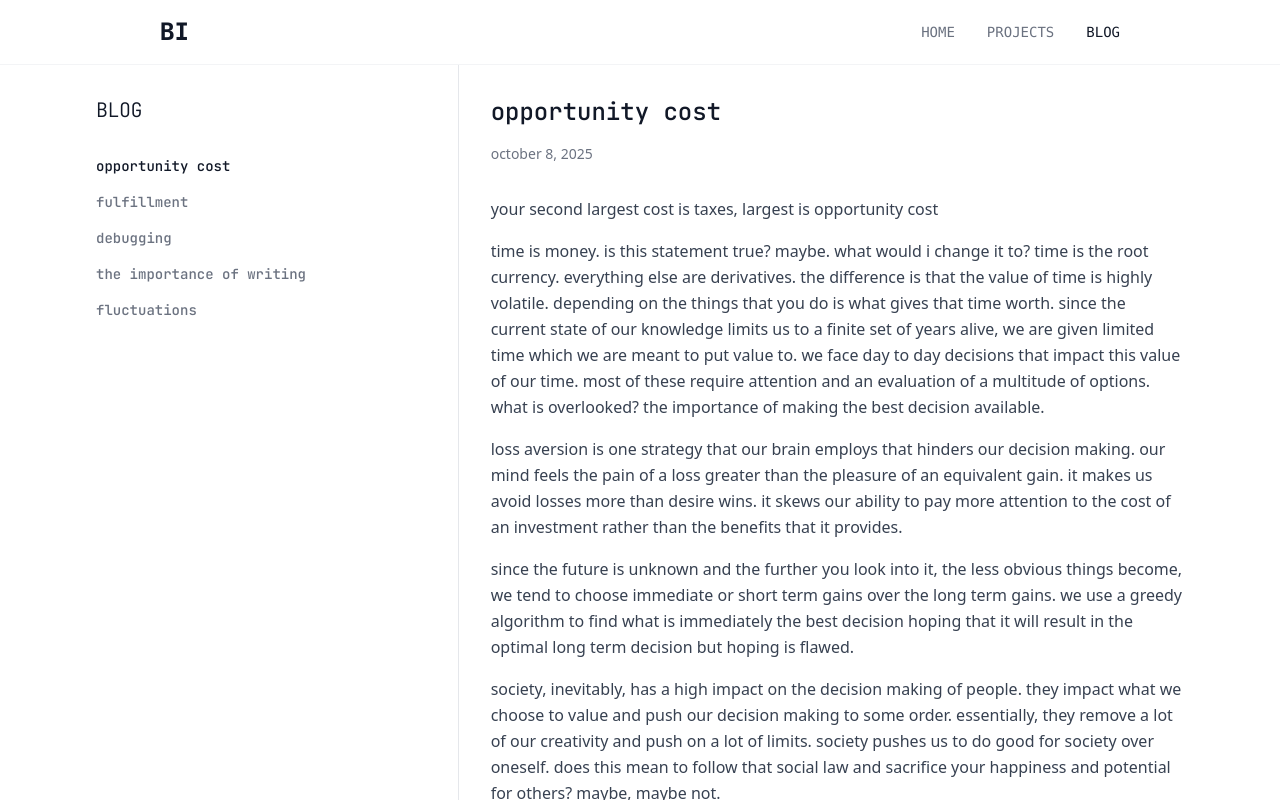
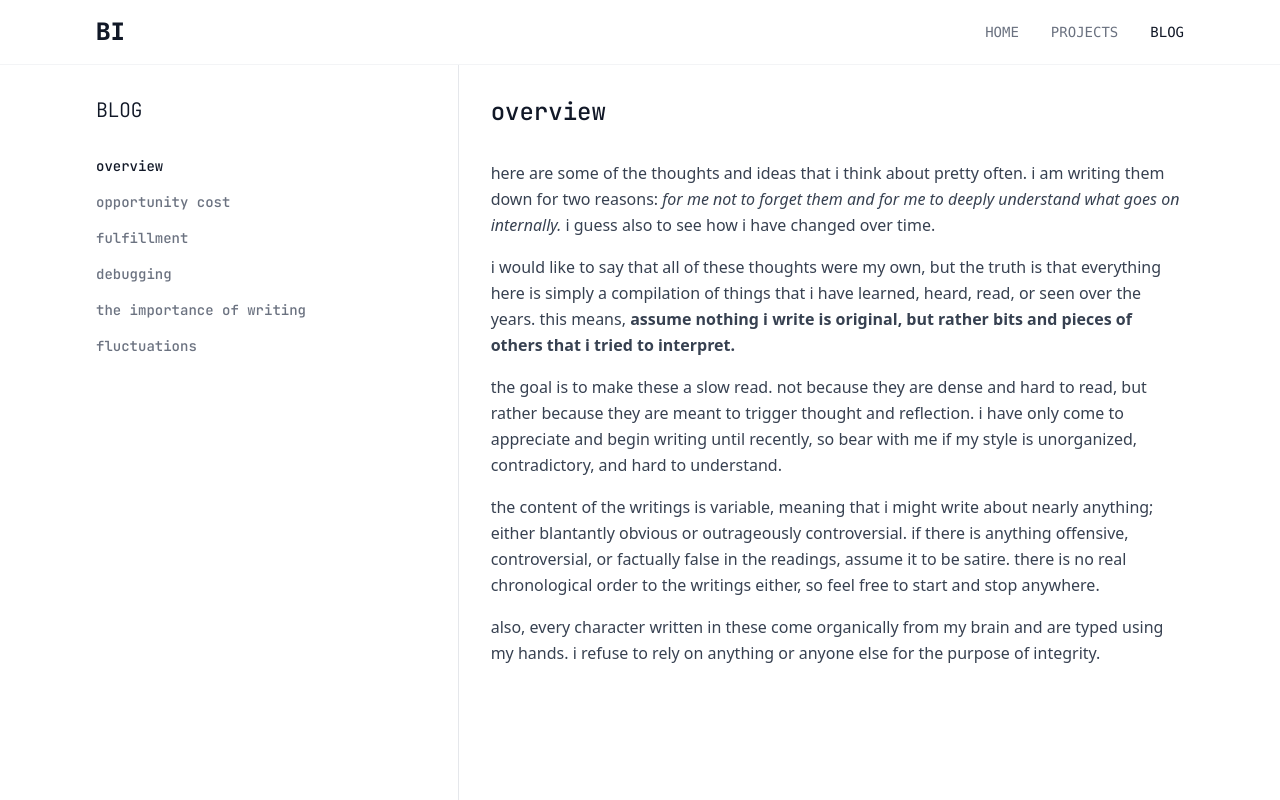
Before and after one commit to brinzunza/portfolio, a Next.js app in the folder web-portfolio/: page /blog in a window 1280 px wide. Built offline with nearby package versions, Linux system fonts and the light colour scheme.

Commit message:
added overview to both projects and blog

```diff
--- a/web-portfolio/src/components/BlogPost.tsx
+++ /dev/null
@@ -1,69 +0,0 @@
-import { useState } from 'react';
-import { X } from 'lucide-react';
-import { useReading } from '../context/ReadingContext';
-
-interface BlogPostProps {
-  title: string;
-  date: string;
-  preview: string;
-  content: string;
-}
-
-export default function BlogPost({ title, date, content }: BlogPostProps) {
-  const [isOpen, setIsOpen] = useState(false);
-  const { setIsReading } = useReading();
-
-  const handleOpen = () => {
-    setIsOpen(true);
-    setIsReading(true);
-  };
-
-  const handleClose = () => {
-    setIsOpen(false);
-    setIsReading(false);
-  };
-
-  return (
-    <>
-      <article className="border-b border-gray-200 py-8">
-        <h2 className="text-xl font-medium text-gray-900">{title}</h2>
-        <p className="mt-1 text-sm text-gray-500 font-sans">{date}</p>
-        <button
-          onClick={handleOpen}
-          className="mt-4 text-sm font-mono font-medium text-blue-600 hover:text-blue-500 transition-colors duration-200"
-        >
-          READ MORE
-        </button>
-      </article>
-
-      {/* Full Screen Reading Mode */}
-      <div
-        className={`fixed inset-0 bg-white z-50 transition-all duration-300 ease-in-out ${
-          isOpen ? 'opacity-100' : 'opacity-0 pointer-events-none'
-        }`}
-      >
-        <div className="h-full overflow-y-auto">
-          <div className="max-w-3xl mx-auto px-4 sm:px-6 lg:px-8 py-16">
-            <div className="relative">
-              <button
-                onClick={handleClose}
-                className="fixed top-4 right-4 p-2 hover:bg-gray-100 rounded-full transition-colors duration-200"
-              >
-                <X className="h-5 w-5 text-gray-500" />
-              </button>
-              <h1 className="text-3xl font-medium text-gray-900 mb-4">{title}</h1>
-              <p className="text-sm text-gray-500 mb-8 font-sans">{date}</p>
-              <div className="prose prose-lg max-w-none font-sans">
-                {content.split('\n').map((paragraph, index) => (
-                  <p key={index} className="mb-4 text-gray-700 leading-relaxed">
-                    {paragraph}
-                  </p>
-                ))}
-              </div>
-            </div>
-          </div>
-        </div>
-      </div>
-    </>
-  );
-}
--- a/web-portfolio/src/components/Navbar.tsx
+++ b/web-portfolio/src/components/Navbar.tsx
@@ -17,7 +17,7 @@ export default function Navbar() {
 
   return (
     <nav className="fixed top-0 left-0 right-0 bg-white/80 backdrop-blur-md z-50 border-b border-gray-100">
-      <div className="max-w-5xl mx-auto px-4 sm:px-6 lg:px-8">
+      <div className="max-w-6xl mx-auto px-4 sm:px-6 lg:px-8">
         <div className="flex justify-between h-16">
           <div className="flex items-center">
             <Link href="/" className="text-2xl font-mono font-semibold text-gray-900">BI</Link>
--- a/web-portfolio/src/data/blogPosts.ts
+++ b/web-portfolio/src/data/blogPosts.ts
@@ -6,6 +6,12 @@ export interface BlogPost {
 }
 
 export const blogPosts: BlogPost[] = [
+  {
+    id: '9999',
+    title: 'overview',
+    date: '',
+    content: 'here are some of the thoughts and ideas that i think about pretty often. I am writing them down for two reasons: *for me not to forget them and for me to deeply understand what goes on internally.* I guess also to see how I have changed over time. \n\nI would like to say that all of these thoughts were my own, but the truth is that everything here is simply a compilation of things that I have learned, heard, read, or seen over the years. This means, **assume nothing I write is original, but rather bits and pieces of others that I tried to interpret.**\n\n the goal is to make these a slow read. Not because they are dense and hard to read, but rather because they are meant to trigger thought and reflection. I have only come to appreciate and begin writing until recently, so bear with me if my style is unorganized, contradictory, and hard to understand. \n\nThe content of the writings is variable, meaning that I might write about nearly anything; either blantantly obvious or outrageously controversial. If there is anything offensive, controversial, or factually false in the readings, assume it to be satire. There is no real chronological order to the writings either, so feel free to start and stop anywhere.\n\n also, every character written in these come organically from my brain and are typed using my hands. I refuse to rely on anything or anyone else for the purpose of integrity.'
+  },
   {
     id: '6',
     title: 'opportunity cost',
--- a/web-portfolio/src/pages/blog.tsx
+++ b/web-portfolio/src/pages/blog.tsx
@@ -1,6 +1,8 @@
 import { useState } from 'react';
 import Navbar from '../components/Navbar';
 import { blogPosts } from '../data/blogPosts';
+import ReactMarkdown from 'react-markdown'; // Import ReactMarkdown
+import remarkGfm from 'remark-gfm'; // Import remarkGfm for GitHub Flavored Markdown
 
 export default function Blog() {
   const [selectedPost, setSelectedPost] = useState(blogPosts[0]);
@@ -47,13 +49,12 @@ export default function Blog() {
               {selectedPost.date.toLowerCase()}
             </p>
             <div className="prose prose-lg max-w-none font-sans">
-              {selectedPost.content.split('\n').map((paragraph, index) => (
-                paragraph.trim() && (
-                  <p key={index} className="mb-4 text-gray-700 leading-relaxed lowercase">
-                    {paragraph.toLowerCase()}
-                  </p>
-                )
-              ))}
+              {/* Use ReactMarkdown to render the content */}
+              <ReactMarkdown remarkPlugins={[remarkGfm]} components={{
+                p: ({ node, ...props }) => <p className="mb-4 text-gray-700 leading-relaxed lowercase" {...props} />
+              }}>
+                {selectedPost.content}
+              </ReactMarkdown>
             </div>
           </div>
         </div>
--- a/web-portfolio/src/pages/projects.tsx
+++ b/web-portfolio/src/pages/projects.tsx
@@ -5,6 +5,14 @@ import remarkGfm from 'remark-gfm';
 import Navbar from '../components/Navbar';
 
 const projects = [
+  {
+    id: '9999',
+    title: 'overview',
+    description: '',
+    code: 'https://github.com/brinzunza/',
+    tech: ['Projects'],
+    readmeFile: '/overview/overview.md',
+  },
   {
     id: '1',
     title: 'bruninvestor algorithmic trading',
```
Also changed, not shown: web-portfolio/public/overview/overview.md (added, +5 -0 lines).
